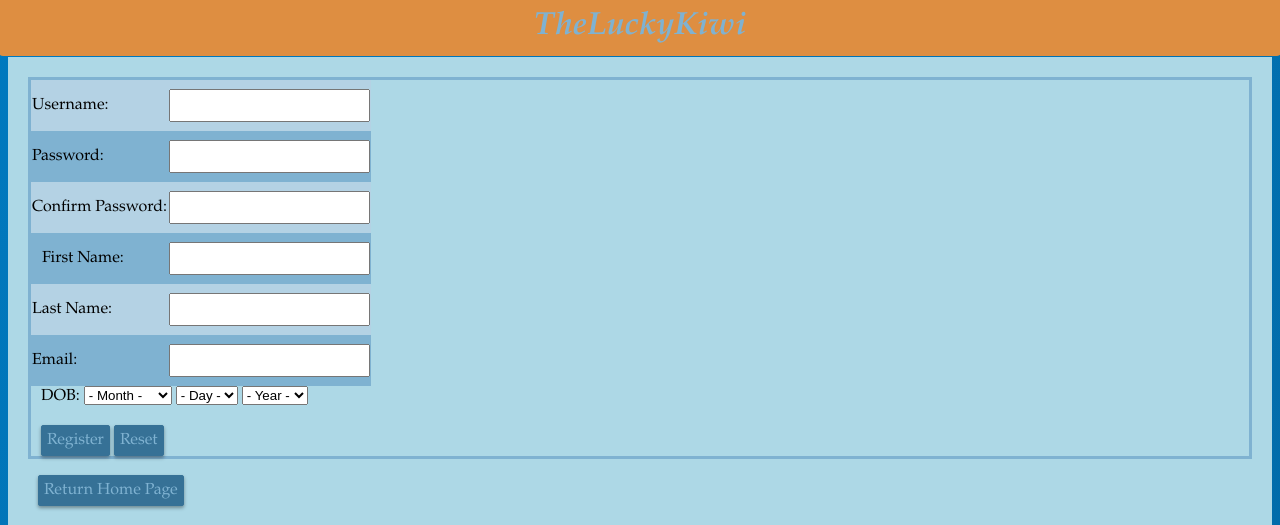
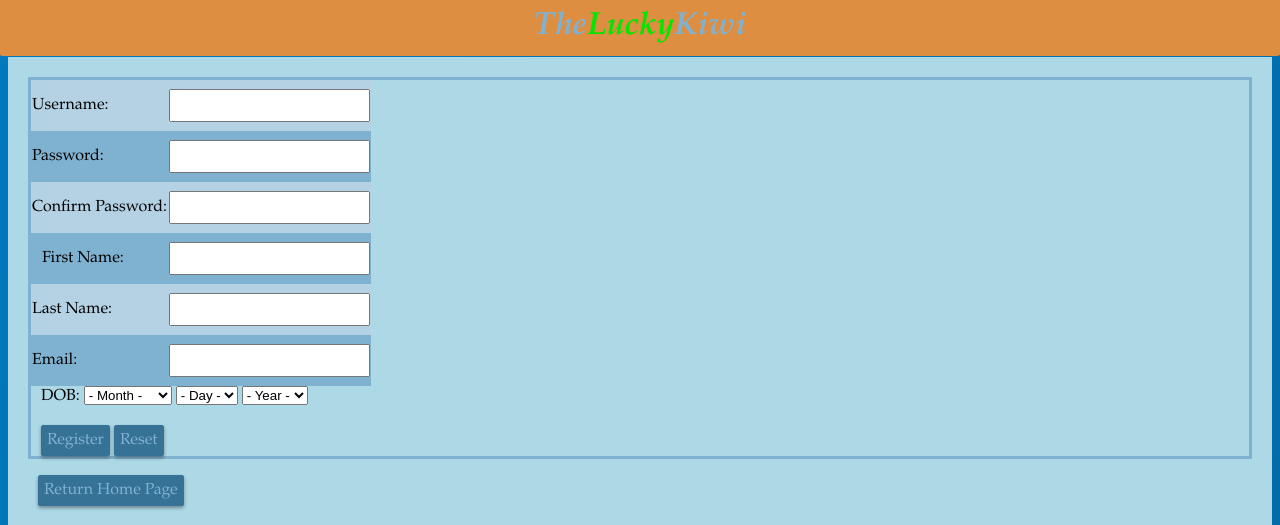
Before and after one commit to Bumchafes/LuckOfTheKiwi, a PHP site: page /registrationForm.php in a window 1280 px wide. Shown: the top 525 px of the page. Run offline with PHP 8.4, Linux system fonts and the light colour scheme.

Commit message:
Update registrationForm.php

```diff
--- a/registrationForm.php
+++ b/registrationForm.php
@@ -4,7 +4,7 @@
 	<title>Lucky Kiwi Registration</title>
 	<link rel = "stylesheet" href = "style.css">
 </head>
-	<h1><i>TheLuckyKiwi</i></h1>
+	<h1><i>The<span style="color:#00E700">Lucky</span>Kiwi</i></h1>
 <body>
 <div>
 	<form class="inputs" action='registrationProcess.php' method='post'>
```
